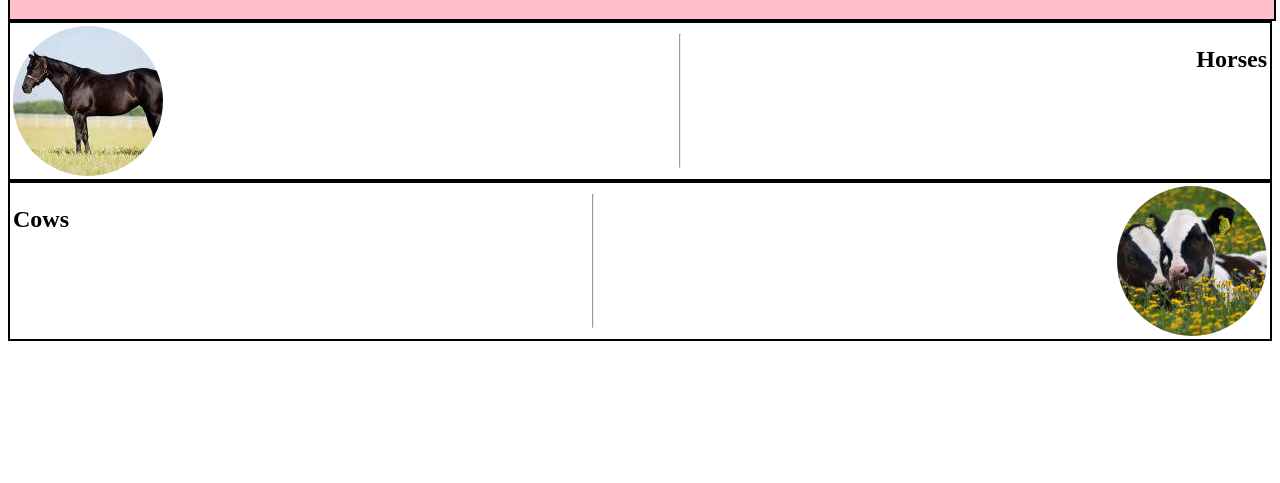
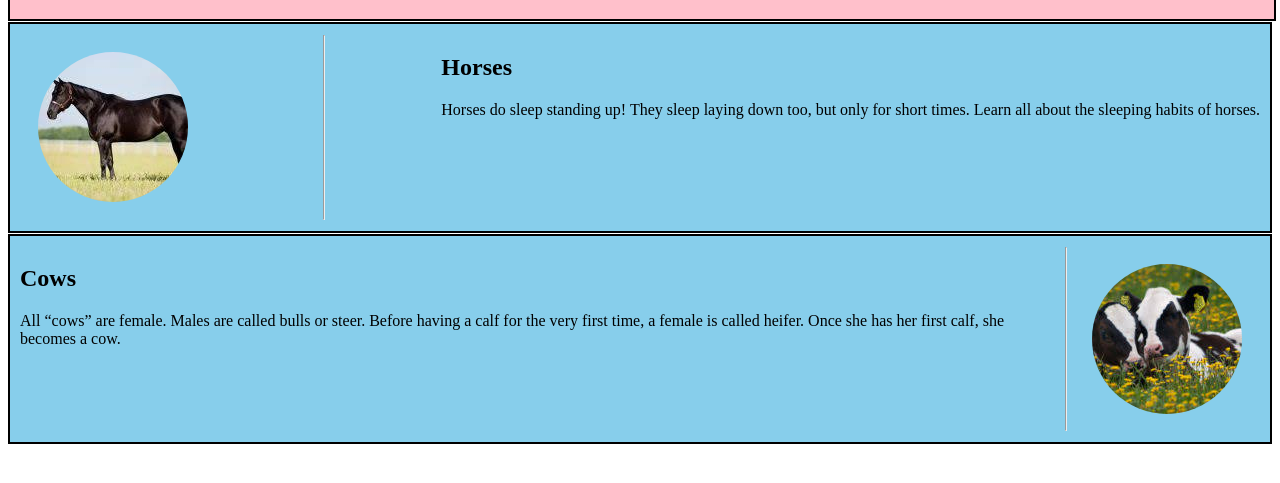
Before and after one commit to yaminipapillugari/pet-animals, a plain HTML site: page index.html in a window 1280 px wide. Shown: the part 71-554 px from the top of the page. Drawn offline with Linux system fonts and the light colour scheme.

Commit message:
modified content

```diff
--- a/css/style.css
+++ b/css/style.css
@@ -3,12 +3,19 @@
   text-align: center;
   background-color: pink;
   width: 100%;
+  margin-bottom: 1.5px;
 }
 .box {
   border: 2px solid black;
   display: flex;
   padding: 3px;
+  margin-bottom: 1px;
+  background-color: skyblue;
 }
 img{
   border-radius: 50%;
+  margin: 2%;
 }
+.division {
+  padding: 7px;
+}
--- a/index.html
+++ b/index.html
@@ -12,10 +12,16 @@
     <section class="box">
       <img src="img/images.jpg" alt="horse">
       <hr>
-        <h2>Horses</h2>
+        <div class="division">
+          <h2>Horses</h2>
+          <p>Horses do sleep standing up! They sleep laying down too, but only for short times. Learn all about the sleeping habits of horses.</p>
+        </div>
     </section>
     <section class="box">
-        <h2>Cows</h2>
+        <div class="division">
+          <h2>Cows</h2>
+          <p>All “cows” are female. Males are called bulls or steer. Before having a calf for the very first time, a female is called heifer. Once she has her first calf, she becomes a cow.</p>
+        </div>
         <hr>
       <img src="img/cows.jpg" alt="cows">
     </section>
```
